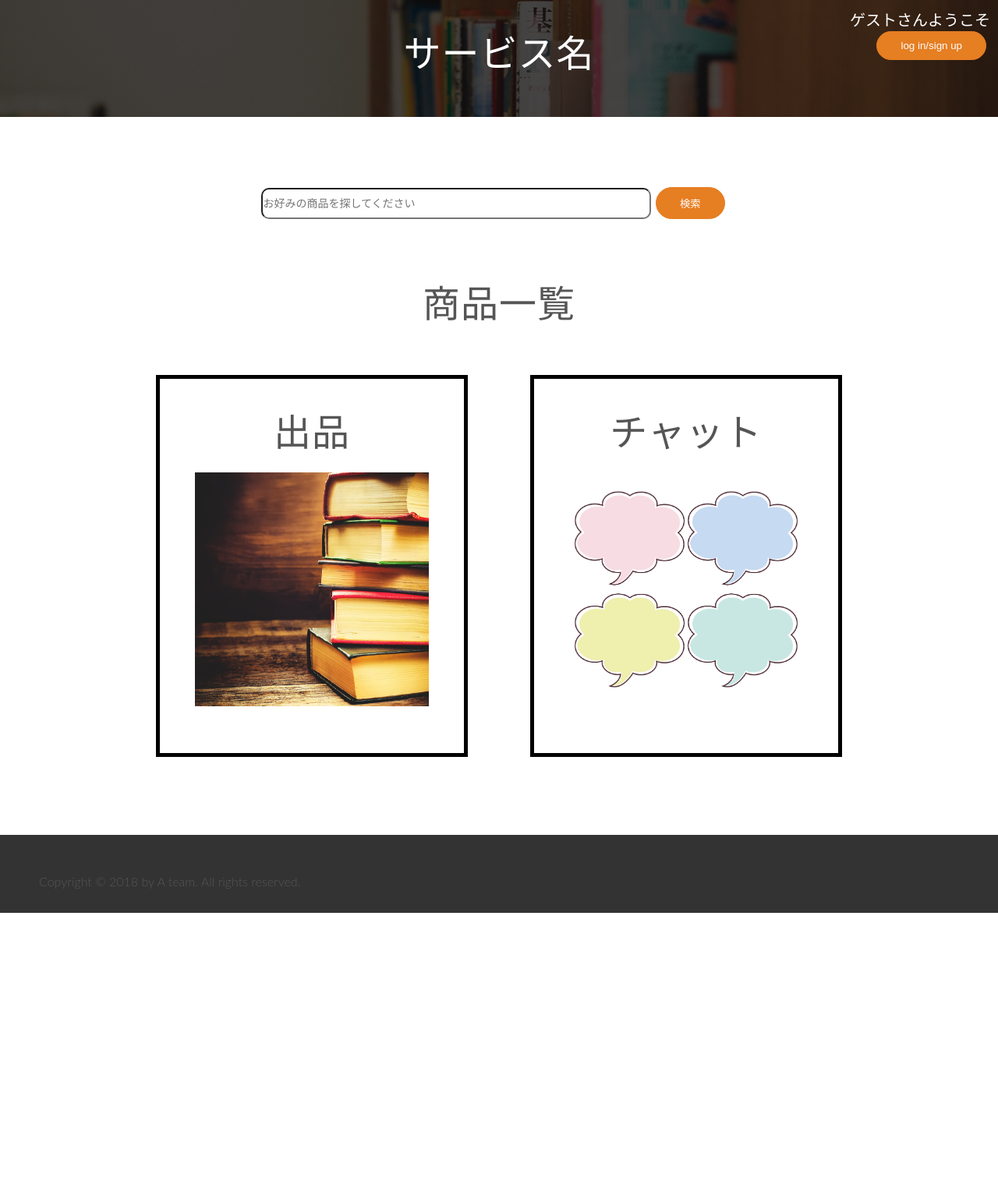
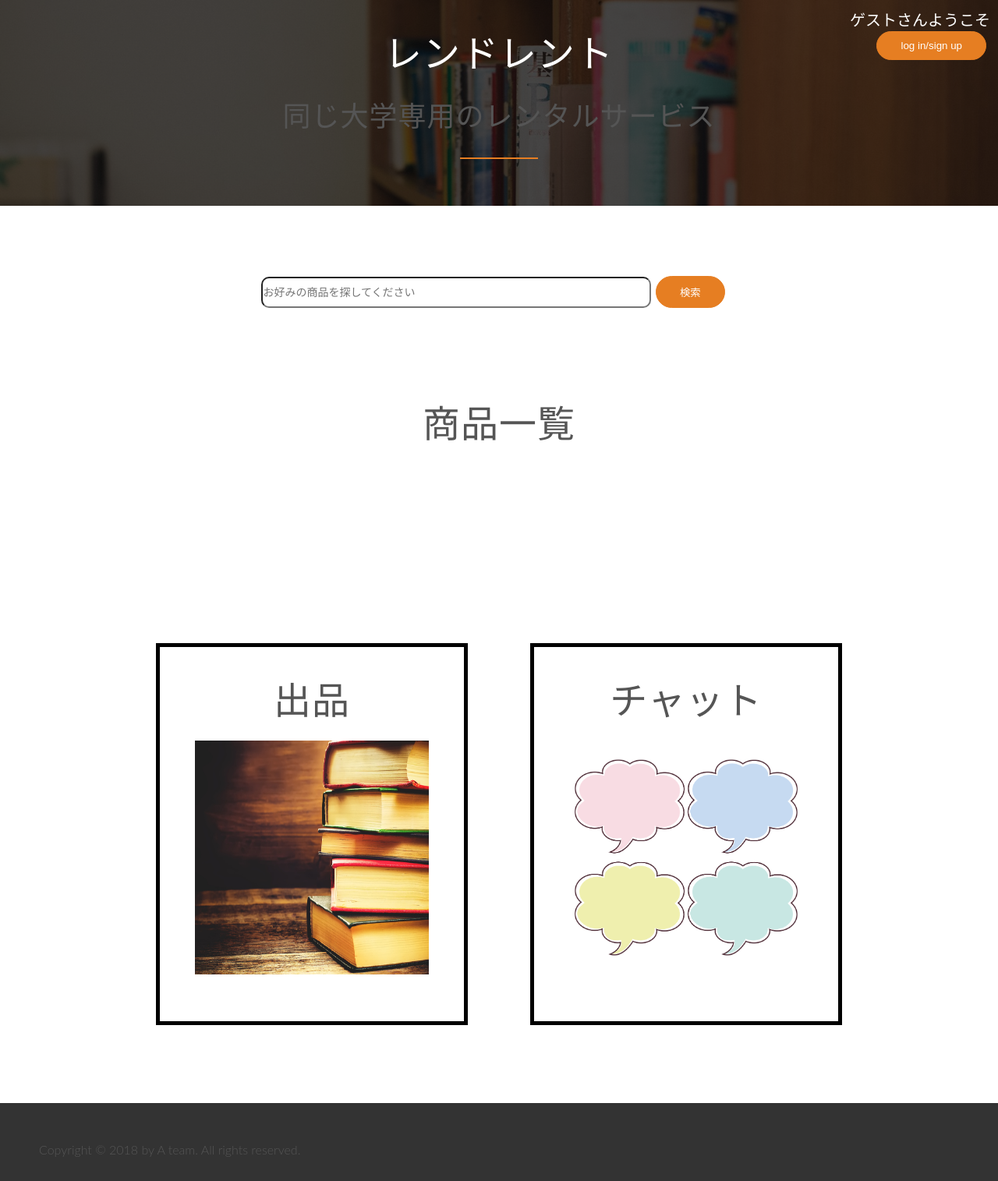
Before and after one commit to WataruKudo0914/web_eng, a Flask app: page /top_page in a window 1280 px wide. Shown: the whole page at 78% size. Before the commit the page ends 1171 px from the top, so only its background shows below. Run offline with Flask 2, Linux system fonts and the light colour scheme; data that the repository does not hold is empty; some libraries are stand-ins or nearby versions.

Commit message:
toppage center align
トップページの画像を中央揃え

```diff
--- a/static/top_page.css
+++ b/static/top_page.css
@@ -16,7 +16,7 @@ h1{
   top : 10px;
 }
 
-#sub_title{
+#user{
   position: absolute;
   right : 10px;
   top : 10px;
@@ -54,6 +54,7 @@ header{
 
 /* post_goods */
 .post_goods{
+  margin-top: 100px;
   margin-left: 200px;
   margin-right: auto;
   border: 5px solid black;
@@ -63,6 +64,7 @@ header{
 }
 
 .chat{
+  margin-top: 100px;
   margin-left:auto;
   margin-right: 200px;
   width: 400px;
--- a/static/various_goods.css
+++ b/static/various_goods.css
@@ -1,7 +1,8 @@
 
 /* div="various_goods"に適用 */
 .various_goods{
-  margin: 10px 30px
+  margin:50px 100px 100px 100px;
+  text-align: center;
 }
 
 .one_good{
@@ -12,6 +13,7 @@
   margin: 10px;
   text-align :center;
   border-radius: 10px;
+  float: left;
 }
 
 img:hover{
@@ -21,3 +23,9 @@ img:hover{
 img{
   margin: none;
 }
+
+ .clearfix:after{
+   content: " ";
+   display: table;
+   clear: both;
+ }
--- a/templates/mypage.html
+++ b/templates/mypage.html
@@ -22,6 +22,7 @@
   </section>
 
   <section class=posted_goods>
+    <div class=clearfix>
       <div class=various_goods>
         <h1>出品している商品一覧</h1>
         {% for good in posted_goods %}
@@ -39,9 +40,11 @@
           </div>
         {% endfor %}
       </div>
+    </div>
   </section>
 
   <section class=rental_goods>
+    <div class=clearfix>
       <div class=various_goods>
         <h1>レンタルしている商品一覧</h1>
         {% for good in rental_goods %}
@@ -60,9 +63,11 @@
           </div>
         {% endfor %}
       </div>
+    </div>
   </section>
 
   <section class=lend_goods>
+    <div class=clearfix>
       <div class=various_goods>
         <h1>貸している商品一覧</h1>
         {% for good in lend_goods %}
@@ -80,6 +85,7 @@
         </div>
         {% endfor %}
       </div>
+    </div>
   </section>
 
   <section class=negotiated_goods>
--- a/templates/post_goods.html
+++ b/templates/post_goods.html
@@ -7,7 +7,7 @@
 
 {% block contents %}
   <header>
-    サービス名
+    <h1>レンドレント</h1>
   </header>
   <section id=post_goods>
     <h1>出品</h1>
--- a/templates/search_result.html
+++ b/templates/search_result.html
@@ -7,6 +7,7 @@
 
 {% block contents %}
   <section class=search_result>
+    <div class=clearfix>
       <div classs="various_goods">
         <h1>検索結果はこちらです。</h1>
         {% for good in goods %}
@@ -24,6 +25,7 @@
         </div>
         {% endfor %}
       </div>
+    </div>
   </section>
 {% endblock %}
 
--- a/templates/top_page.html
+++ b/templates/top_page.html
@@ -10,13 +10,16 @@
 {% block contents %}
   <header>
     <section id=head>
-      <h1>サービス名</h1>
-      <div id=sub_title>
+      <h1>レンドレント</h1>
+      <div id=user>
         {% if current_user.is_authenticated %}
           <p>{{current_user.username}}さんようこそ</p>
         {% else %}
           <p>ゲストさんようこそ</p>
         {% endif %}
+      </div>
+      <div class=sub_title>
+        <h2>同じ大学専用のレンタルサービス</h2>
       </div>
     </section>
 
@@ -61,6 +64,7 @@
     </form>
   </section>
 
+<div class=clearfix>
   <section class=various_goods>
     <h1>商品一覧</h1>
     {% for good in goods %}
@@ -78,6 +82,7 @@
     </div>
     {% endfor %}
   </section>
+</div>
 
   <section class="post_goods">
     <h1>出品</h1>
```
Lines whose indentation alone changed are shown as unchanged.
